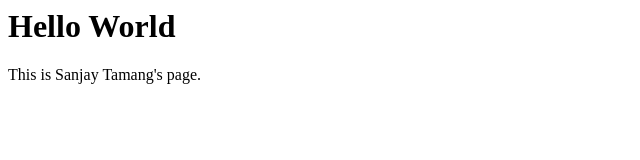
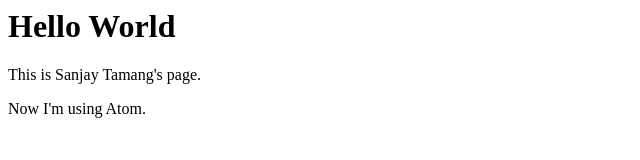
Before and after one commit to stamang7/stamang7.github.io, a plain HTML site: page index.html in a window 1280 px wide. Shown: the whole page, without its empty margins (0-640 px from the left). Drawn offline with Linux system fonts and the light colour scheme.

Commit message:
First Commits using Atom

```diff
--- a/index.html
+++ b/index.html
@@ -1,2 +1,3 @@
 <h1>Hello World</h1>
 <p>This is Sanjay Tamang's page.</p>
+<p>Now I'm using Atom.</p>
```
Also changed, not shown: 1 other file.
